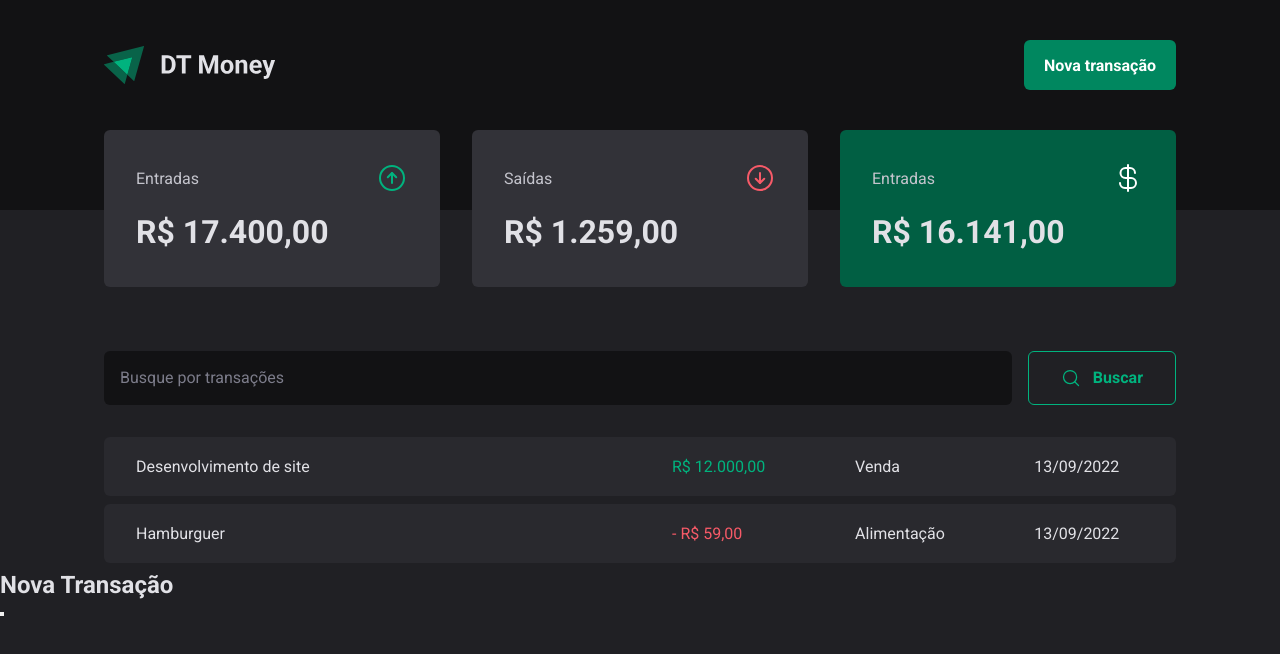
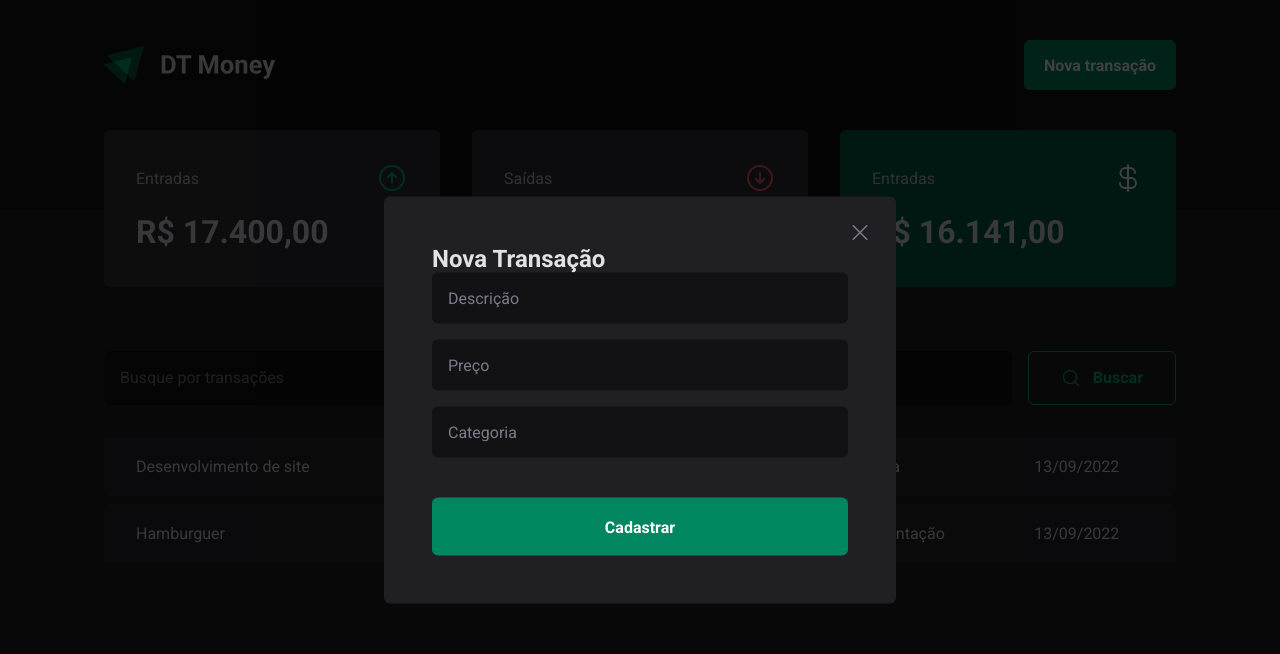
Before and after one commit to Dex64ter/DT-Money, a React (Vite) app: page / in a window 1280 px wide. Both pictures are taken after a click on the button "Nova transação". Shown: the top 654 px of the page. Built offline with nearby package versions, Linux system fonts and the light colour scheme.

Commit message:
Modal de nova transação

```diff
--- a/src/components/Header/index.tsx
+++ b/src/components/Header/index.tsx
@@ -1,4 +1,5 @@
 import { HeaderContainer, HeaderContent, NewTransactionButtton } from "./styles";
+import { NewTransactionModal } from "../NewTransactionModal";
 import * as Dialog from '@radix-ui/react-dialog';
 import LogoImg from '../../assets/Logo.svg';
 
@@ -15,15 +16,7 @@
             </NewTransactionButtton>
           </Dialog.Trigger>
 
-          <Dialog.Portal>
-            <Dialog.Overlay/>
-            <Dialog.Content>
-             <Dialog.Title>
-              Nova Transação
-             </Dialog.Title>
-             <Dialog.Close/>
-            </Dialog.Content>
-          </Dialog.Portal>
+          <NewTransactionModal/>
         </Dialog.Root>
       </HeaderContent>
     </HeaderContainer>
--- /dev/null
+++ b/src/components/NewTransactionModal/index.tsx
@@ -0,0 +1,26 @@
+import * as Dialog from "@radix-ui/react-dialog";
+import { Overlay, Content, CloseButton } from "./styles";
+import { X } from "phosphor-react";
+
+export function NewTransactionModal() {
+  return (
+    <Dialog.Portal>
+      <Overlay/>
+      <Content>
+        <CloseButton>
+          <X size={24}/>
+        </CloseButton>
+        <Dialog.Title> Nova Transação </Dialog.Title>
+        <form>
+          <input type="text" placeholder="Descrição" required/>
+          <input type="number" placeholder="Preço" required/>
+          <input type="text" placeholder="Categoria" required/>
+
+          <button type="submit">Cadastrar</button>
+        </form>
+
+
+      </Content>
+    </Dialog.Portal>
+  )
+}
--- /dev/null
+++ b/src/components/NewTransactionModal/styles.ts
@@ -0,0 +1,72 @@
+import styled from 'styled-components';
+import * as Dialog from '@radix-ui/react-dialog';
+
+export const Overlay = styled(Dialog.Overlay)`
+  position: fixed;
+  height: 100vh;
+  width: 100vw;
+  inset: 0;
+  background: rgba(0, 0, 0, 0.75);
+`;
+
+export const Content = styled(Dialog.Content)`
+  min-width: 32rem;
+  border-radius: 6px;
+  padding: 3rem;
+  background: ${props => props.theme['gray-800']};
+
+  position: fixed;
+  top: 50%;
+  left: 50%;
+  transform: translate(-50%, -50%);
+
+  form {
+    display: flex;
+    flex-direction: column;
+    gap: 1rem;
+
+    position: relative;
+
+    input {
+      border-radius: 6px;
+      border: 0;
+      background: ${props => props.theme['gray-900']};
+      color: ${props => props.theme['gray-300']};
+      padding: 1rem;
+
+      &::placeholder {
+        color: ${props => props.theme['gray-500']};
+      }
+    }
+
+    button[type="submit"] {
+      height: 58px;
+      border: 0;
+      border-radius: 6px;
+
+      background: ${props => props.theme['green-500']};
+      color: ${props => props.theme.white};
+      font-weight: bold;
+      margin-top: 1.5rem;
+
+      cursor: pointer;
+
+      &:hover {
+        background: ${props => props.theme['green-700']};
+        transition: .2s;
+      }
+    }
+  }
+`;
+
+export const CloseButton = styled(Dialog.Close)`
+  position: absolute;
+  background: transparent;
+  border: 0;
+  top: 1.5rem;
+  right: 1.5rem;
+  line-height: 0;
+  cursor: pointer;
+  color: ${props => props.theme['gray-500']};
+
+`;
```
